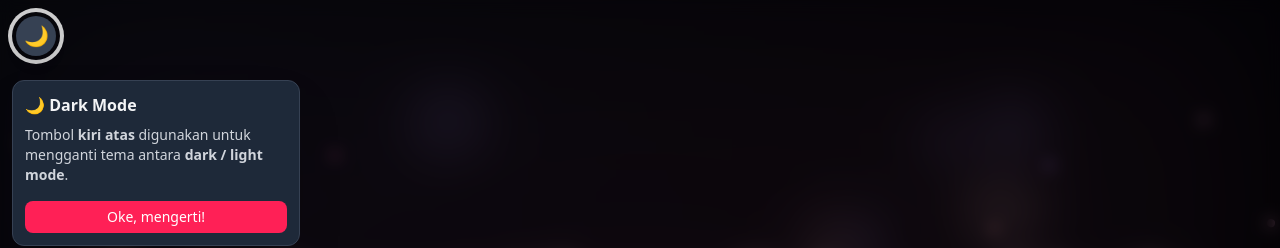
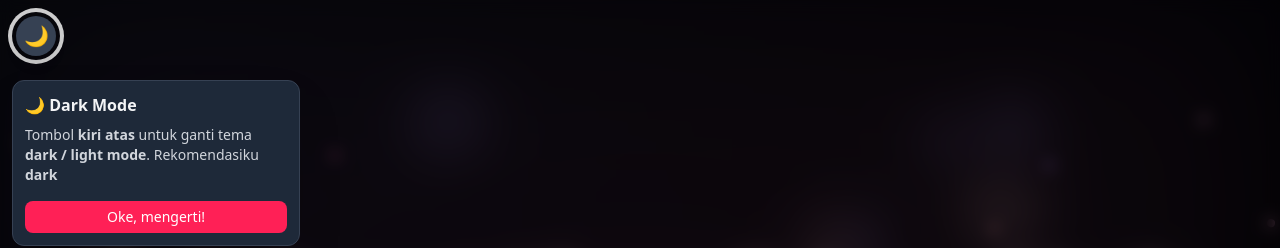
Before and after one commit to faturrahman10/birtday-gift, a React (Vite) app: page /home in a window 1280 px wide. Shown: the top 248 px of the page. Built offline with nearby package versions, Linux system fonts and the light colour scheme.

Commit message:
change model cursor hover

```diff
--- a/src/components/CardInfoButton.jsx
+++ b/src/components/CardInfoButton.jsx
@@ -26,7 +26,6 @@ export default function CardInfoButton({
     if (step === 1) {
       setStep(2);
     } else if (step === 2) {
-      // Play musik sebelum close
       await onPlayMusic();
       localStorage.setItem("onboarding_v1_done", "yes");
       setStep(3);
@@ -80,8 +79,8 @@ export default function CardInfoButton({
               🌙 Dark Mode
             </h3>
             <p className="text-sm text-gray-600 dark:text-gray-300">
-              Tombol <b>kiri atas</b> digunakan untuk mengganti tema antara{" "}
-              <b>dark / light mode</b>.
+              Tombol <b>kiri atas</b> untuk ganti tema <b>dark / light mode</b>.
+              Rekomendasiku <b>dark</b>
             </p>
           </>
         )}
@@ -92,8 +91,7 @@ export default function CardInfoButton({
               🎵 Musik
             </h3>
             <p className="text-sm text-gray-600 dark:text-gray-300">
-              Tombol <b>kanan atas</b> digunakan untuk{" "}
-              <b>play dan pause musik</b>.
+              Tombol <b>kanan atas</b> untuk <b>play/pause musik</b>.
             </p>
           </>
         )}
@@ -106,7 +104,7 @@ export default function CardInfoButton({
             bg-rose-500 hover:bg-rose-600
             disabled:bg-gray-400 disabled:cursor-not-allowed
             text-white text-sm font-medium
-            transition-colors
+            transition-colors cursor-pointer
           "
         >
           {step === 1 && "Oke, mengerti!"}
```
